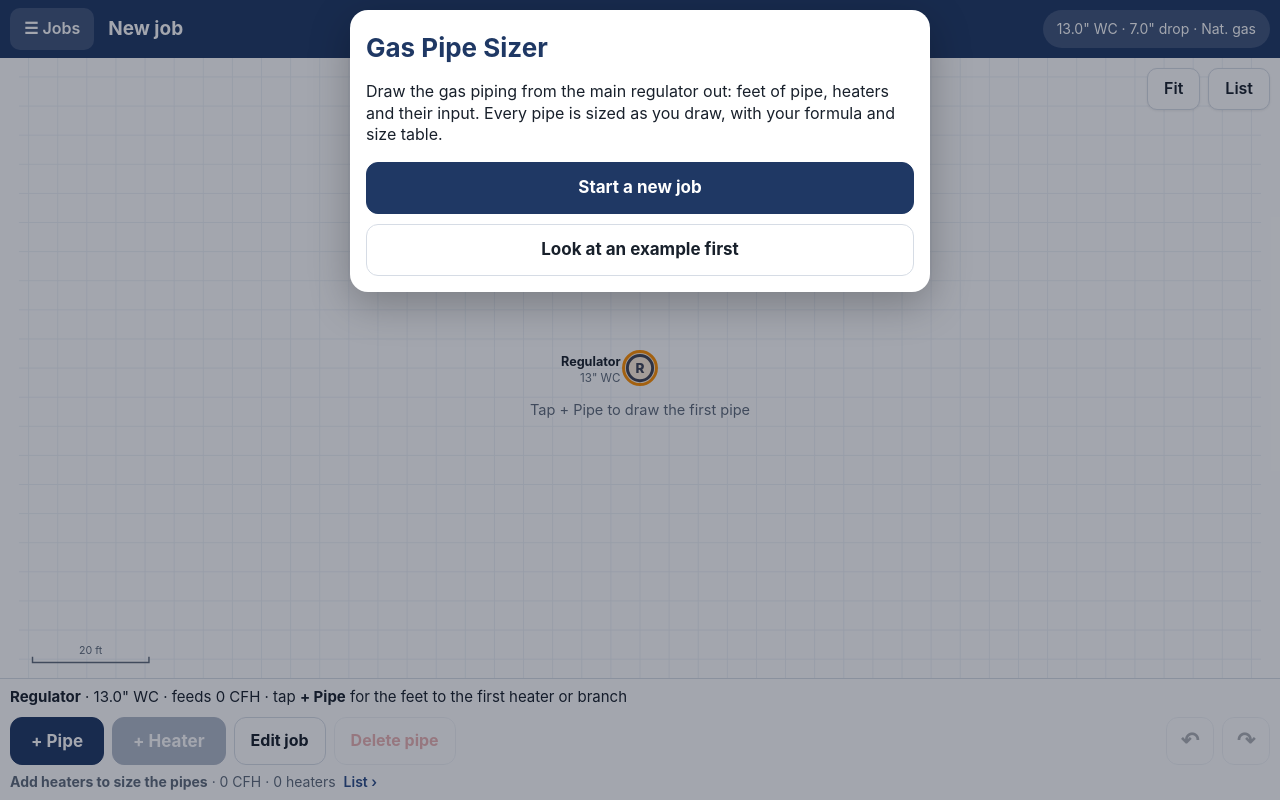
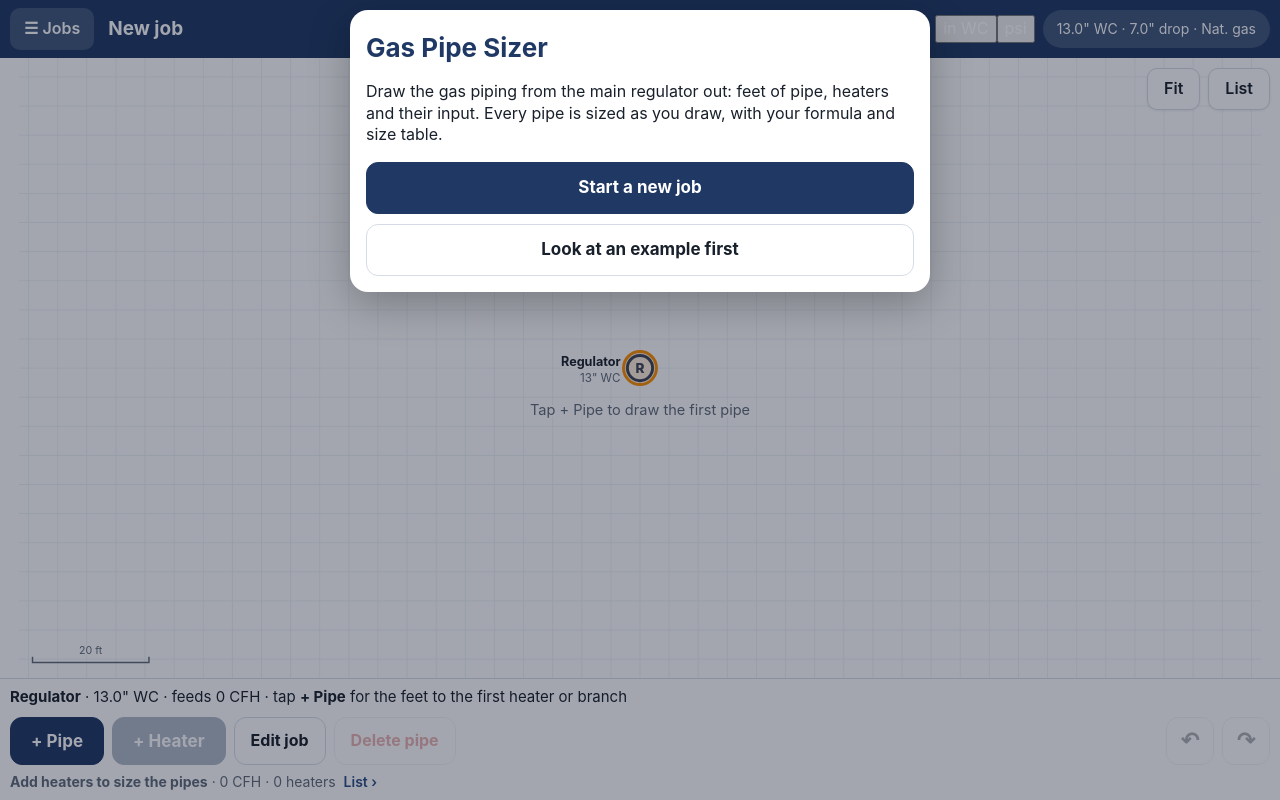
Before and after one commit to jacambri/gas-pipe-sizer, a plain HTML site: page index.html in a window 1280 px wide. Drawn offline with Linux system fonts and the light colour scheme.

Commit message:
Update index.html

```diff
--- a/index.html
+++ b/index.html
@@ -20,6 +20,7 @@
   <header id="topbar">
     <button type="button" id="btnJobs" class="tb-btn">&#9776; Jobs</button>
     <button type="button" id="jobTitle" class="job-title">New job</button>
+    <div id="unitSeg" class="unit-seg" role="group" aria-label="Pressure unit"><button type="button" data-unit="wc">in WC</button><button type="button" data-unit="psi">psi</button></div>
     <button type="button" id="btnSettings" class="tb-chip"></button>
   </header>
   <main id="stage">
```
